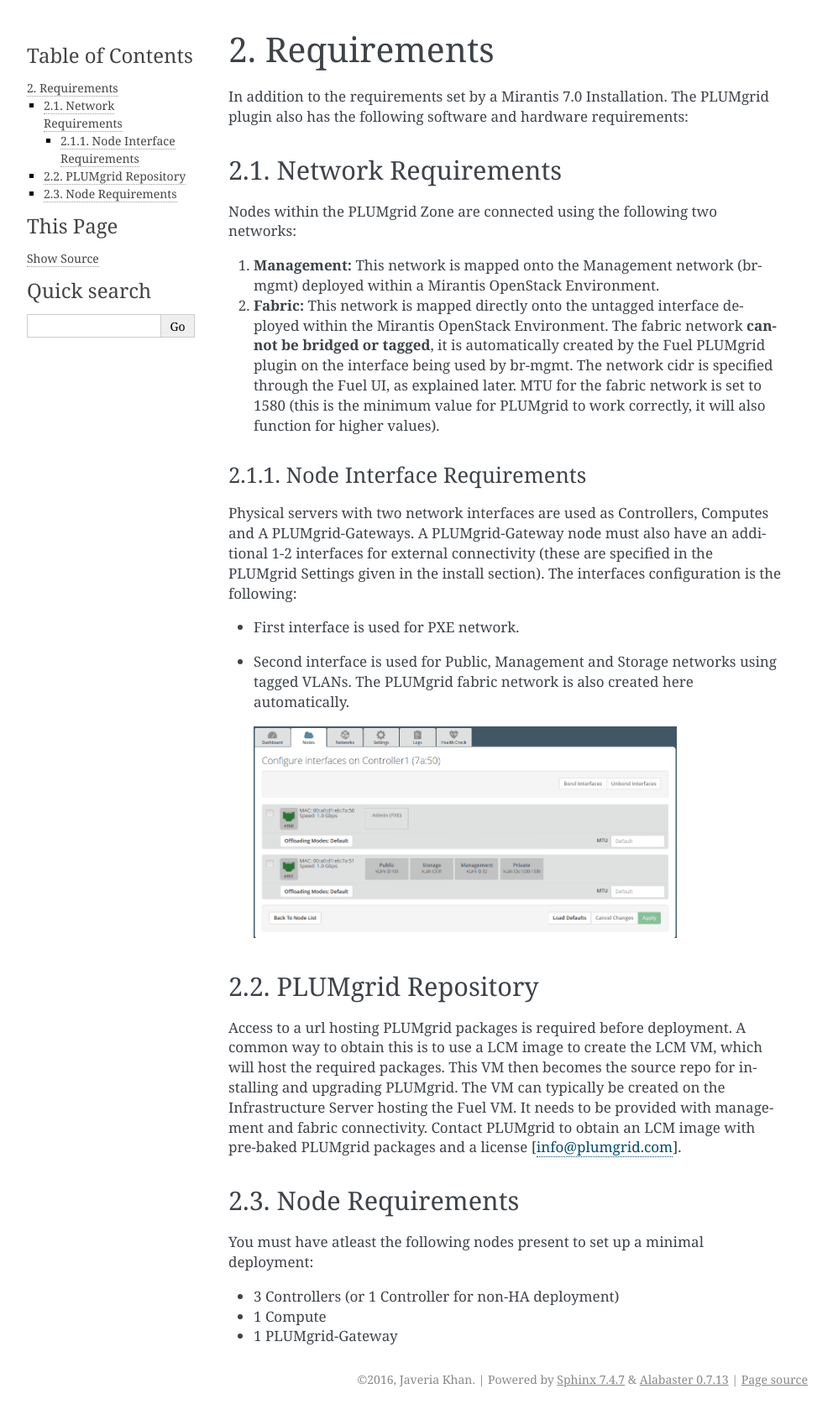
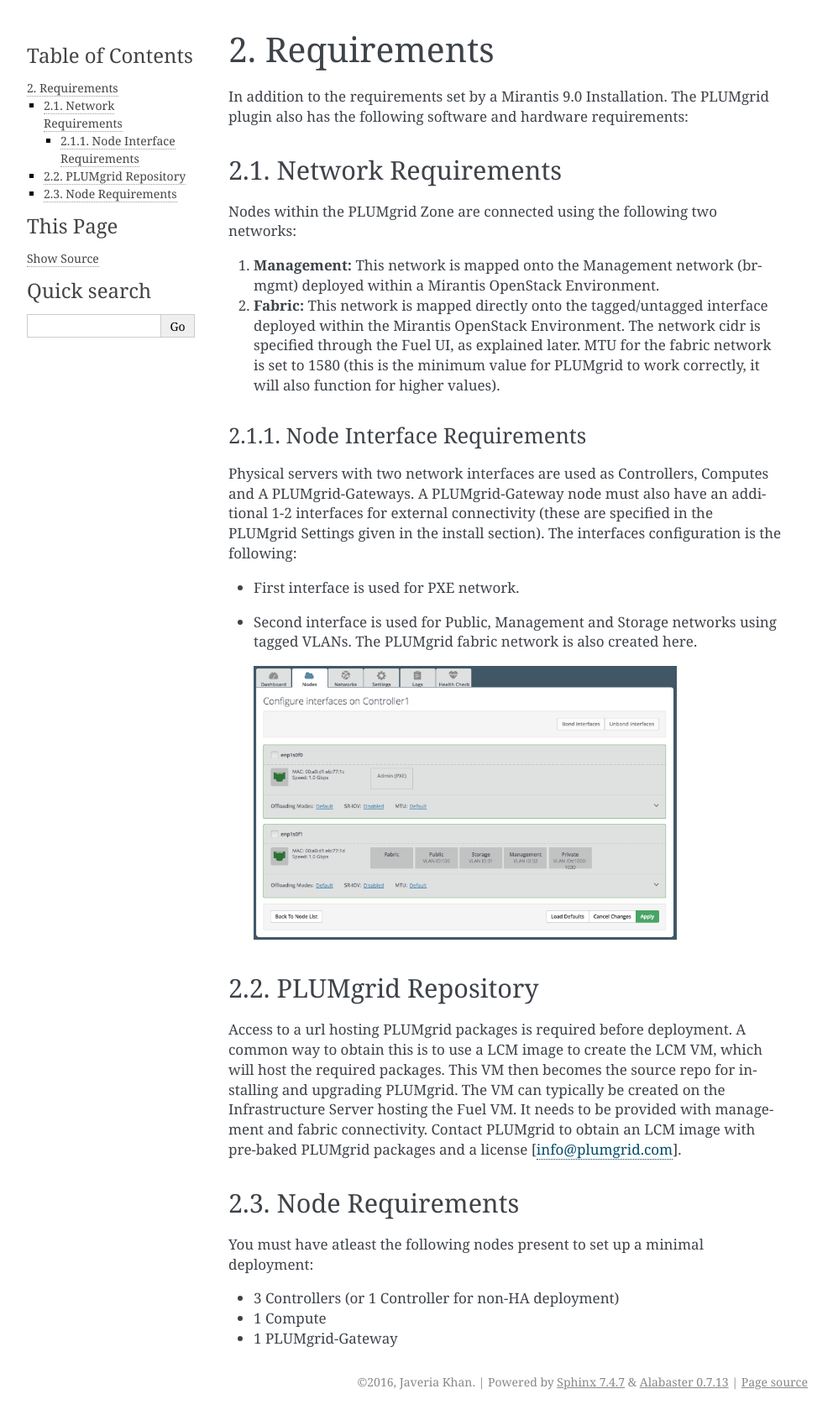
Before and after one commit to openstack-archive/fuel-plugin-plumgrid, a Sphinx documentation site: the page built from doc/plugin_guide/source/requirements.rst, in a window 1280 px wide. Shown: the whole page at 84% size, without its empty margins (148-1140 px from the left). Built offline with Sphinx 7.4.7, drawn with Linux system fonts in a browser that asks for light colours.

Commit message:
Changes for MOS 9.0 - comments addressed
Change-Id: I9c5b8f902a29dd159e7973721160a4a5ae0ca51a
Signed-off-by: Arslan Qadeer <arslanq@plumgrid.com>

```diff
--- a/doc/plugin_guide/source/conf.py
+++ b/doc/plugin_guide/source/conf.py
@@ -59,9 +59,9 @@
 # built documents.
 #
 # The short X.Y version.
-version = u'1.0'
+version = u'3.0'
 # The full version, including alpha/beta/rc tags.
-release = u'1.0-1.0.1-1'
+release = u'3.0-0.0.1-1'
 
 # The language for content autogenerated by Sphinx. Refer to documentation
 # for a list of supported languages.
--- a/doc/plugin_guide/source/requirements.rst
+++ b/doc/plugin_guide/source/requirements.rst
@@ -1,7 +1,7 @@
 Requirements
 ============
 
-In addition to the requirements set by a Mirantis 7.0 Installation. The PLUMgrid plugin also has the following software and hardware requirements:
+In addition to the requirements set by a Mirantis 9.0 Installation. The PLUMgrid plugin also has the following software and hardware requirements:
 
 Network Requirements
 --------------------
@@ -10,7 +10,7 @@
 
 #. **Management:** This network is mapped onto the Management network (br-mgmt) deployed within a Mirantis OpenStack Environment.
 
-#. **Fabric:** This network is mapped directly onto the untagged interface deployed within the Mirantis OpenStack Environment. The fabric network **cannot be bridged or tagged**, it is automatically created by the Fuel PLUMgrid plugin on the interface being used by br-mgmt. The network cidr is specified through the Fuel UI, as explained later. MTU for the fabric network is set to 1580 (this is the minimum value for PLUMgrid to work correctly, it will also function for higher values).
+#. **Fabric:** This network is mapped directly onto the tagged/untagged interface deployed within the Mirantis OpenStack Environment. The network cidr is specified through the Fuel UI, as explained later. MTU for the fabric network is set to 1580 (this is the minimum value for PLUMgrid to work correctly, it will also function for higher values).
 
 Node Interface Requirements
 +++++++++++++++++++++++++++
@@ -18,7 +18,7 @@
 Physical servers with two network interfaces are used as Controllers, Computes and A PLUMgrid-Gateways. A PLUMgrid-Gateway node must also have an additional 1-2 interfaces for external connectivity (these are specified in the PLUMgrid Settings given in the install section). The interfaces configuration is the following:
 
 * First interface is used for PXE network.
-* Second interface is used for Public, Management and Storage networks using tagged VLANs. The PLUMgrid fabric network is also created here automatically.
+* Second interface is used for Public, Management and Storage networks using tagged VLANs. The PLUMgrid fabric network is also created here.
 
   .. image:: images/network_config.png
       :width: 80%
```
Also changed, not shown: doc/plugin_guide/source/install_guide.rst (+12 -9 lines), doc/plugin_guide/source/images/add_controllers.png, doc/plugin_guide/source/images/add_nodes.png, doc/plugin_guide/source/images/compute.png, doc/plugin_guide/source/images/create_env.png, doc/plugin_guide/source/images/network_config.png, doc/plugin_guide/source/images/networking_setup.png, doc/plugin_guide/source/images/plumgrid_repos.png, doc/plugin_guide/source/images/plumgrid_ui_setup.png, doc/plugin_guide/source/images/verify_network.png.
